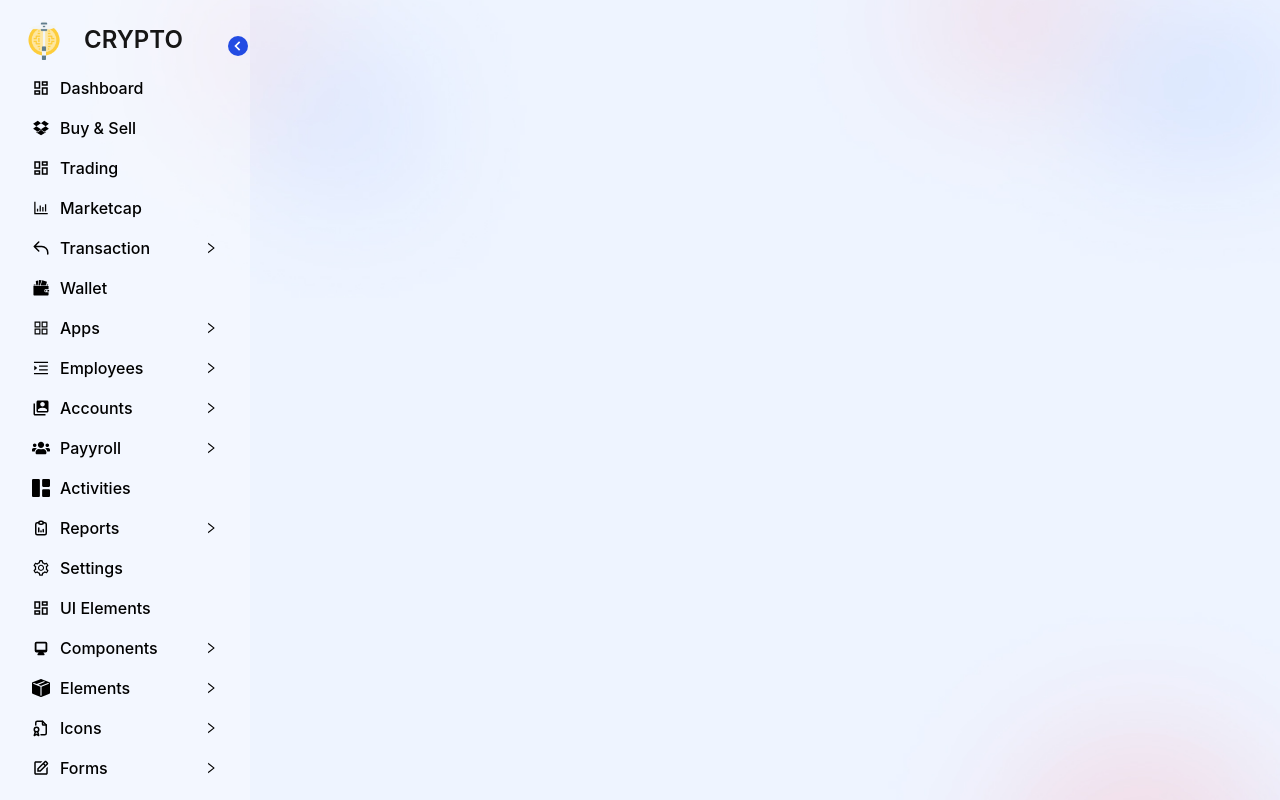
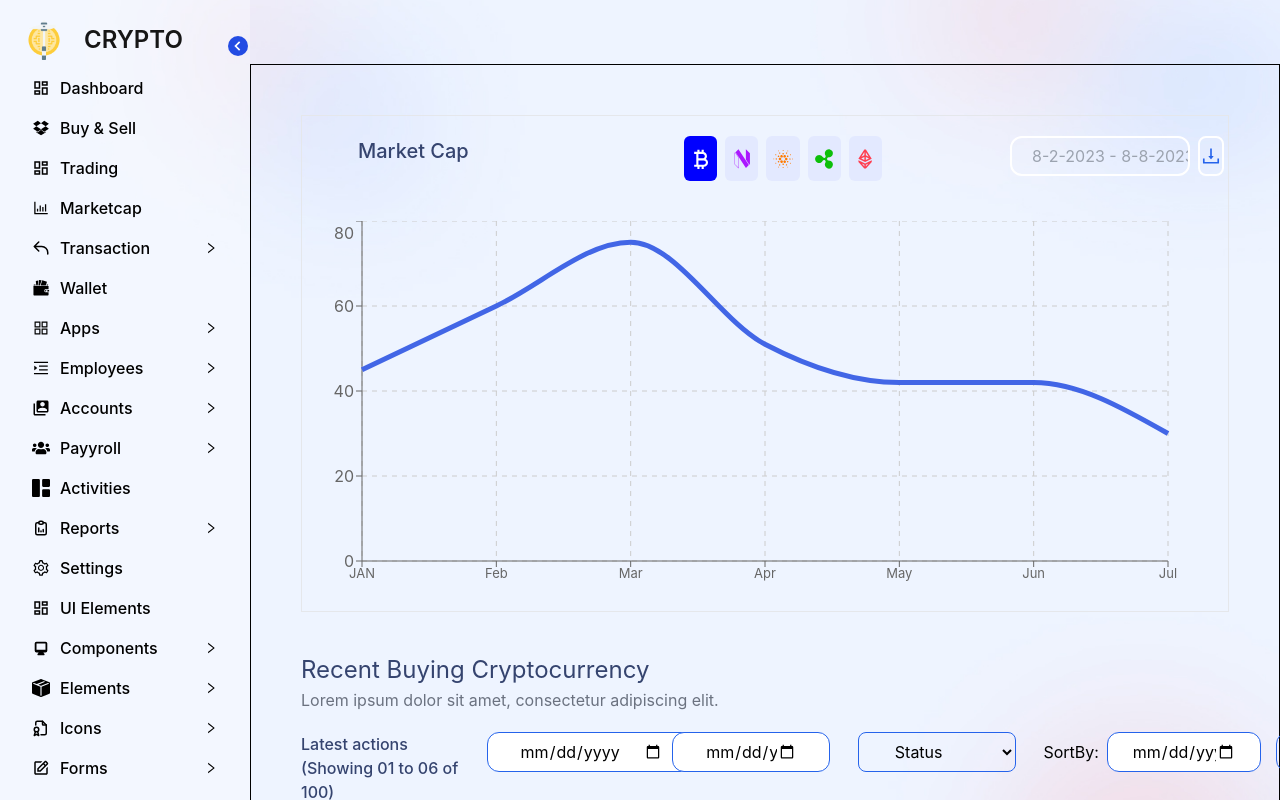
Before and after one commit to salimovone/crypto-dashboard, a React (Create React App) app: page /marketcap in a window 1280 px wide. Built offline with nearby package versions, Linux system fonts and the light colour scheme.

Commit message:
marketcap

```diff
--- a/package.json
+++ b/package.json
@@ -15,6 +15,7 @@
     "react-redux": "^8.1.2",
     "react-router-dom": "^6.14.2",
     "react-scripts": "5.0.1",
+    "recharts": "^2.7.2",
     "styled-components": "^6.0.7",
     "web-vitals": "^2.1.4"
   },
--- a/src/App.jsx
+++ b/src/App.jsx
@@ -3,6 +3,7 @@ import "./App.css";
 import SideBar from "./components/Sidebar";
 import BuySell from "./views/BuySell";
 import Dashboard from "./views/Home";
+import Marketcap from "./views/Marketcap";
 
 function App() {
   return (
@@ -14,6 +15,7 @@ function App() {
         <Routes>
           <Route path="/" element={<Dashboard />} />
           <Route path="/buySell" element={<BuySell/>}/>
+          <Route path="/marketcap" element={<Marketcap/>}/>
         </Routes>
       </div>
     </div>
--- /dev/null
+++ b/src/views/Marketcap/index.jsx
@@ -0,0 +1,145 @@
+import './style.css'
+import React, { useState } from 'react';
+import { LineChart, Line, XAxis, YAxis, CartesianGrid, Tooltip, ResponsiveContainer } from 'recharts';
+import img1 from '../../assets/img/icon/watch-icon-08.svg'
+import img2 from '../../assets/img/icon/watch-icon-03.svg'
+import img3 from '../../assets/img/icon/watch-icon-02.svg'
+import img4 from '../../assets/img/icon/watch-icon-01.svg'
+import img5 from '../../assets/img/icon/watch-icon-07.svg'
+import { AiOutlineDownload } from "react-icons/ai";
+import Table from '../../components/BuySell-Table'
+
+function Marketcap() {
+
+    const [alls, setAlls] = useState(5)
+
+    const data = [
+        { name: 'JAN', series1: 45 },
+        { name: 'Feb', series1: 60 },
+        { name: 'Mar', series1: 75 },
+        { name: 'Apr', series1: 51 },
+        { name: 'May', series1: 42 },
+        { name: 'Jun', series1: 42 },
+        { name: 'Jul', series1: 30 },
+    ];
+
+    return (
+        <>
+            <div className="w-full flex justify-center items-center mt-16">
+                <div className="container_market">
+                    <div>
+                        <div className='border p-5'>
+                            <div className='grid grid-cols-1 gap-5 lg:grid-cols-3 xl:ml-9 xl:gap-32 lg:gap-10'>
+                                <div>
+                                    <p className='text-[20px] font-medium text-[#35446F]'>Market Cap</p>
+                                </div>
+
+                                <div className='flex gap-2'>
+                                    <button onClick={() => setAlls(5)} className={`w-[45px] h-[45px] bg-[#e3e9ff] flex justify-center items-center rounded-md ${alls === 5 ? "bg-[blue]" : ""}`}>
+                                        <img src={img1} alt="" className={`w-[20px] h-[20px] ${alls === 5 ? "img1" : ""}`} />
+                                    </button>
+                                    <button onClick={() => setAlls(10)} className={`w-[45px] h-[45px] bg-[#e3e9ff] flex justify-center items-center rounded-md ${alls === 10 ? "bg-[blue]" : ""}`}>
+                                        <img src={img2} alt="" className={`w-[20px] h-[20px] ${alls === 10 ? "img1" : ""}`} />
+                                    </button>
+                                    <button onClick={() => setAlls(15)} className={`w-[45px] h-[45px] bg-[#e3e9ff] flex justify-center items-center rounded-md ${alls === 15 ? "bg-[blue]" : ""}`}>
+                                        <img src={img3} alt="" className={`w-[20px] h-[20px] ${alls === 15 ? "img1" : ""}`} />
+                                    </button>
+                                    <button onClick={() => setAlls(20)} className={`w-[45px] h-[45px] bg-[#e3e9ff] flex justify-center items-center rounded-md ${alls === 20 ? "bg-[blue]" : ""}`}>
+                                        <img src={img4} alt="" className={`w-[20px] h-[20px] ${alls === 20 ? "img1" : ""}`} />
+                                    </button>
+                                    <button onClick={() => setAlls(25)} className={`w-[45px] h-[45px] bg-[#e3e9ff] flex justify-center items-center rounded-md ${alls === 25 ? "bg-[blue]" : ""}`}>
+                                        <img src={img5} alt="" className={`w-[20px] h-[20px] ${alls === 25 ? "img1" : ""}`} />
+                                    </button>
+                                </div>
+
+                                <div>
+                                    <div className="flex gap-2">
+                                        <div><input type="text" placeholder='8-2-2023 - 8-8-2023' className="h-[40px] pl-5 w-[90%] md:w-[180px] rounded-xl border-2 bg-inherit border-white" /></div>
+                                        <div className="rounded-lg w-[40px] text-[22px] text-blue-600 flex justify-center items-center h-[40px]  border-2 border-white">
+                                            <AiOutlineDownload />
+                                        </div>
+                                    </div>
+                                </div>
+                            </div>
+                            <ResponsiveContainer width={"100%"} height={370} className="xl:-ml-5 mt-10">
+                                <LineChart
+                                    width={600}
+                                    height={400}
+                                    data={data}
+                                    margin={{
+                                        top: 0,
+                                        right: 20,
+                                        left: 0,
+                                        bottom: 0,
+                                    }}
+                                >
+                                    <CartesianGrid strokeDasharray="5" />
+                                    <XAxis dataKey="name" className='text-[13px]' />
+                                    <YAxis />
+                                    <Tooltip />
+                                    <Line connectNulls type="monotone" dataKey="series1" strokeWidth={5} stroke="#4266E6" fill="#8884d8" />
+                                </LineChart>
+                            </ResponsiveContainer>
+                        </div>
+                    </div>
+                    <div>
+                        <div className="pt-10">
+                            <div>
+                                <p className="text-[24px] text-[#35446f]">Recent Buying Cryptocurrency</p>
+                                <p className="text-gray-500">Lorem ipsum dolor sit amet, consectetur adipiscing elit.</p>
+                            </div>
+                        </div>
+
+                        <div className="grid lg:grid-cols-3 md:grid-cols-1 xl:gap-0 lg:gap-5 gap-5 xl:grid-cols-5 mt-5">
+                            <div>
+                                <p className="text-[#35446f] font-medium">Latest actions <br /> (Showing 01 to 06 of 100)</p>
+                            </div>
+
+                            <div>
+                                <input type="date" className="h-[40px] w-[85%] lg:w-auto px-8 rounded-xl border border-blue-600" />
+                            </div>
+                            <div>
+                                <input type="date" className="h-[40px]  w-[85%] px-8 rounded-xl border border-blue-600" />
+                            </div>
+
+                            <div>
+                                <select id="countries" class="border px-8 w-[85%] h-[40px] bg-inherit border-blue-600 rounded-lg">
+                                    <option selected>Status</option>
+                                    <option value="US">United States</option>
+                                    <option value="CA">Canada</option>
+                                    <option value="FR">France</option>
+                                    <option value="DE">Germany</option>
+                                </select>
+                            </div>
+
+                            <div className="flex gap-2">
+                                <p className="pt-2">SortBy:</p>
+                                <div><input type="date" className="h-[40px] w-[80%] px-10 lg:px-6 rounded-xl border border-blue-600" /></div>
+                                <div className="rounded-full icons_buySell w-[40px] xl:-ml-8 text-[22px] text-blue-600 flex justify-center items-center h-[40px]  border border-blue-600">
+                                    <AiOutlineDownload />
+                                </div>
+                            </div>
+                        </div>
+
+                        <div className="flex pt-10 gap-1">
+                            <p>Show</p>
+                            <div className="-mt-[2px]"><select id="countries" class="border p-1 bg-inherit border-blue-600 rounded-lg">
+                                <option selected>10</option>
+                                <option value="US">25</option>
+                                <option value="CA">50</option>
+                                <option value="FR">100</option>
+                            </select></div>
+                            <p>entired</p>
+                        </div>
+                    </div>
+
+                    <div className="mt-5 w-[100%]">
+                        <Table/>
+                    </div>
+                </div>
+            </div>
+        </>
+    )
+}
+
+export default Marketcap
--- /dev/null
+++ b/src/views/Marketcap/style.css
@@ -0,0 +1,14 @@
+.container_market{
+    width: 100%;
+    height: 95%;
+    border: 1px solid black;
+    padding: 50px;
+}
+
+.img1{
+    filter: invert(1) brightness(100);
+}
+
+.recharts-dot{
+    display: none;
+}
```
Also changed, not shown: 1 other file (tests, documents, lock files or other folders).
